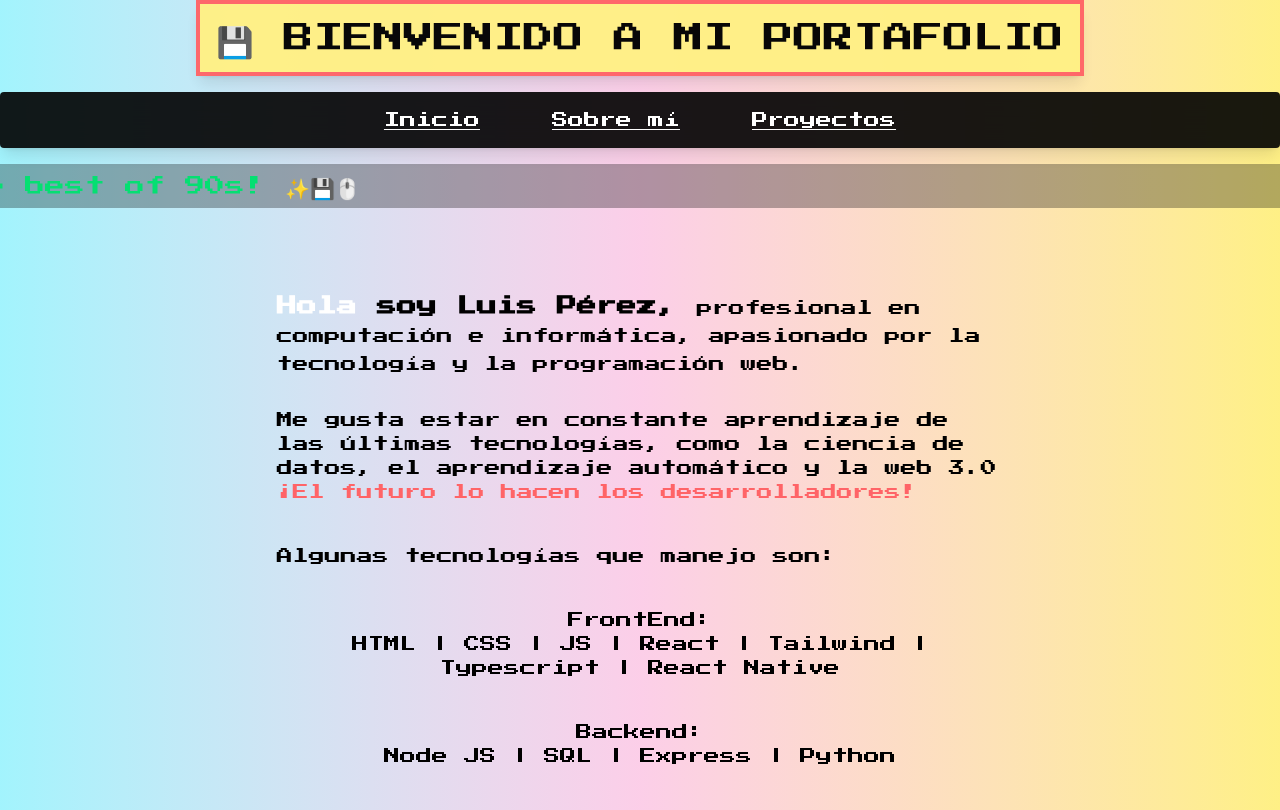
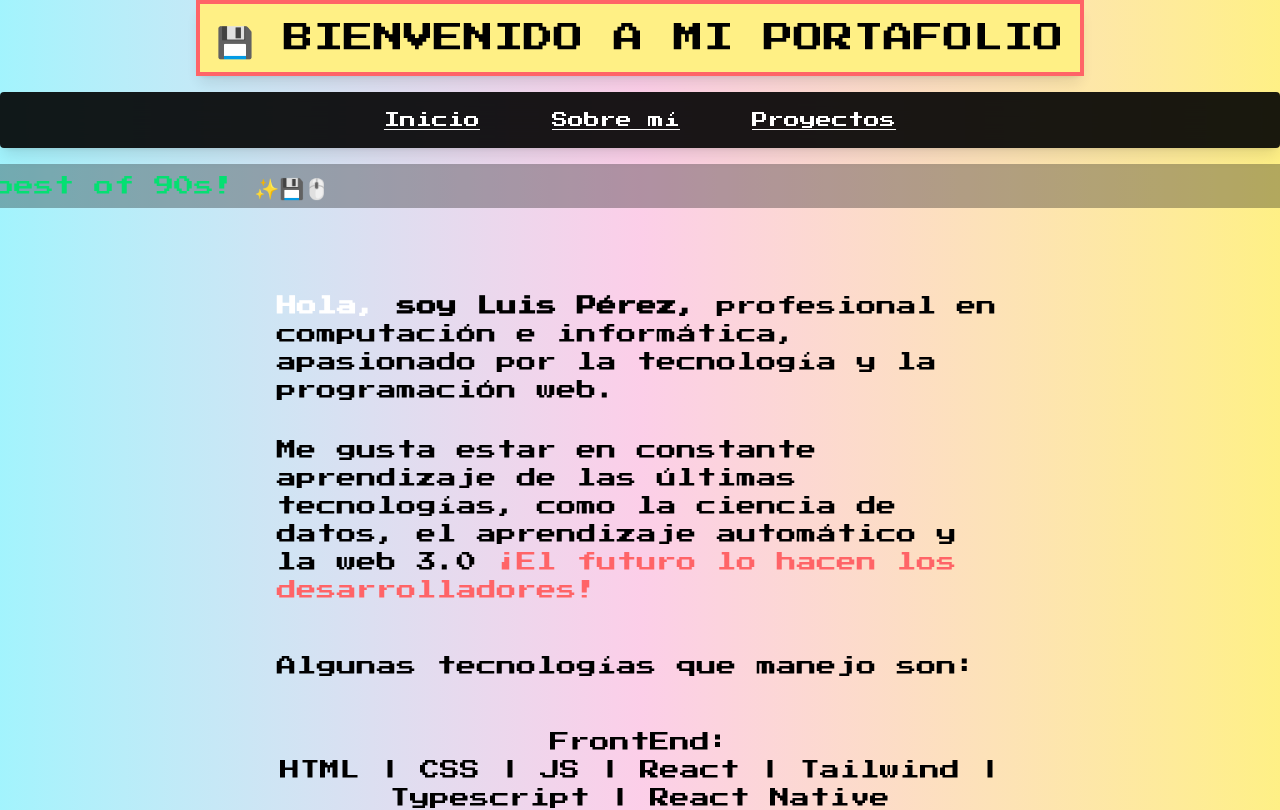
Before and after one commit to lcperri/lcperri-portfolio, a React (Vite) app: page / in a window 1280 px wide. Shown: the top 810 px of the page. Built offline with nearby package versions, Linux system fonts and the light colour scheme.

Commit message:
Hero mejorado

```diff
--- a/src/components/Hero.jsx
+++ b/src/components/Hero.jsx
@@ -21,18 +21,18 @@ const Hero = () => {
             </style>
         </div>
         <div className="flex flex-col items-center text-center">
-            <div className='md:w-[80%] lg:w-[63%] p-10 md:py-10 lg:py-15 space-y-10 '>
-                <div className="text-left md:mt-6 font-bold text-base md:text-xl lg:text-xl">
+            <div className='md:w-[80%] lg:w-[63%] p-10 md:py-10 lg:py-15 space-y-12 md:text-xl lg:text-xl'>
+                <div className="text-left md:mt-6 font-bold ">
                     <span className='text-white'>
-                        Hola&nbsp;
+                        Hola,&nbsp;
                     </span>
                     <span>
                         soy Luis Pérez,&nbsp;
                     </span>
-                    <span className='font-light text-base'>
+                    <span className='font-light     '>
                     profesional en computación e informática, apasionado por la tecnología y la programación web.
                     </span>
-                    <p className='font-light text-base hidden sm:block pt-8'>
+                    <p className='font-light hidden sm:block pt-8'>
                     Me gusta estar en constante aprendizaje de las últimas tecnologías, como la ciencia de datos, el aprendizaje automático
                     y la web 3.0 <span className='text-red-400'>¡El futuro lo hacen los desarrolladores!</span>
                     </p>
--- a/src/components/ProjectCard.jsx
+++ b/src/components/ProjectCard.jsx
@@ -2,7 +2,7 @@ import React from 'react'
 
 const ProjectCard = ({ key, title, description, tech, gifUrl, projectUrl }) => {
   return (
-    <div className="flex flex-wrap lg:flex-nowrap w-[94%] md:w-140 lg:w-170 border-4 border-pink-100 border-90s-purple text-white bg-black
+    <div className="flex flex-wrap lg:flex-nowrap w-[94%] md:w-140 lg:w-180 border-4 border-pink-100 border-90s-purple text-white bg-black
     p-6 md:p-14 lg:p-12 gap-4 transform hover:scale-105 transition-transform">
       <div index={key} className='flex flex-col gap-4 lg:w-[55%]' >
         <h3 className="font-black mb-2">{title}</h3>
@@ -19,7 +19,7 @@ const ProjectCard = ({ key, title, description, tech, gifUrl, projectUrl }) => {
         <img
           src={gifUrl}
           alt={title}
-          className="rounded-2xl md:w-110 md:h-65 lg:w-90 lg:h-54"
+          className="rounded-2xl md:w-110 md:h-65 lg:w-100 lg:h-54"
         />
         <a href={projectUrl} target="_blank" rel="noopener noreferrer" className="w-40 md:bottom-10 md:p-3 lg:p-3  bg-white border-2
         border-white px-4 py-2 text-black/80 rounded-md shadow-md hover:bg-red-400 transition text-center">
```
